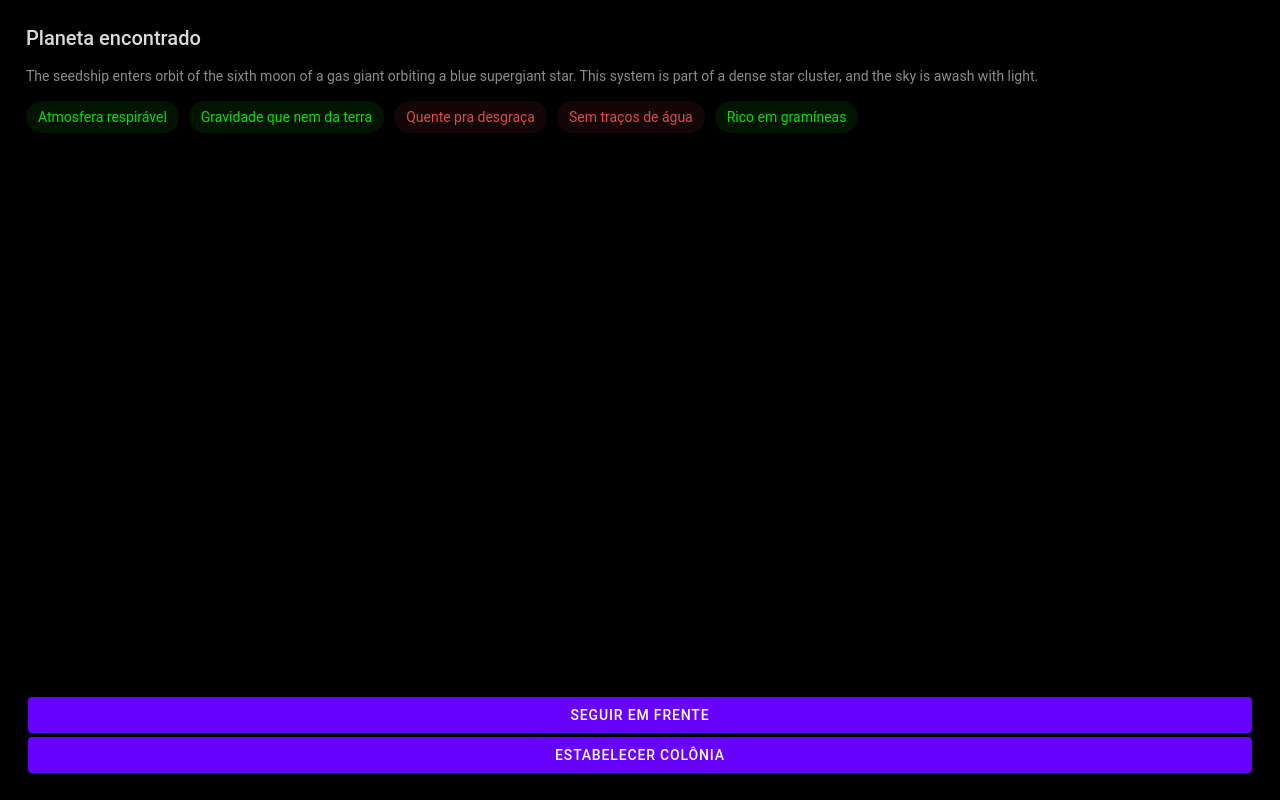
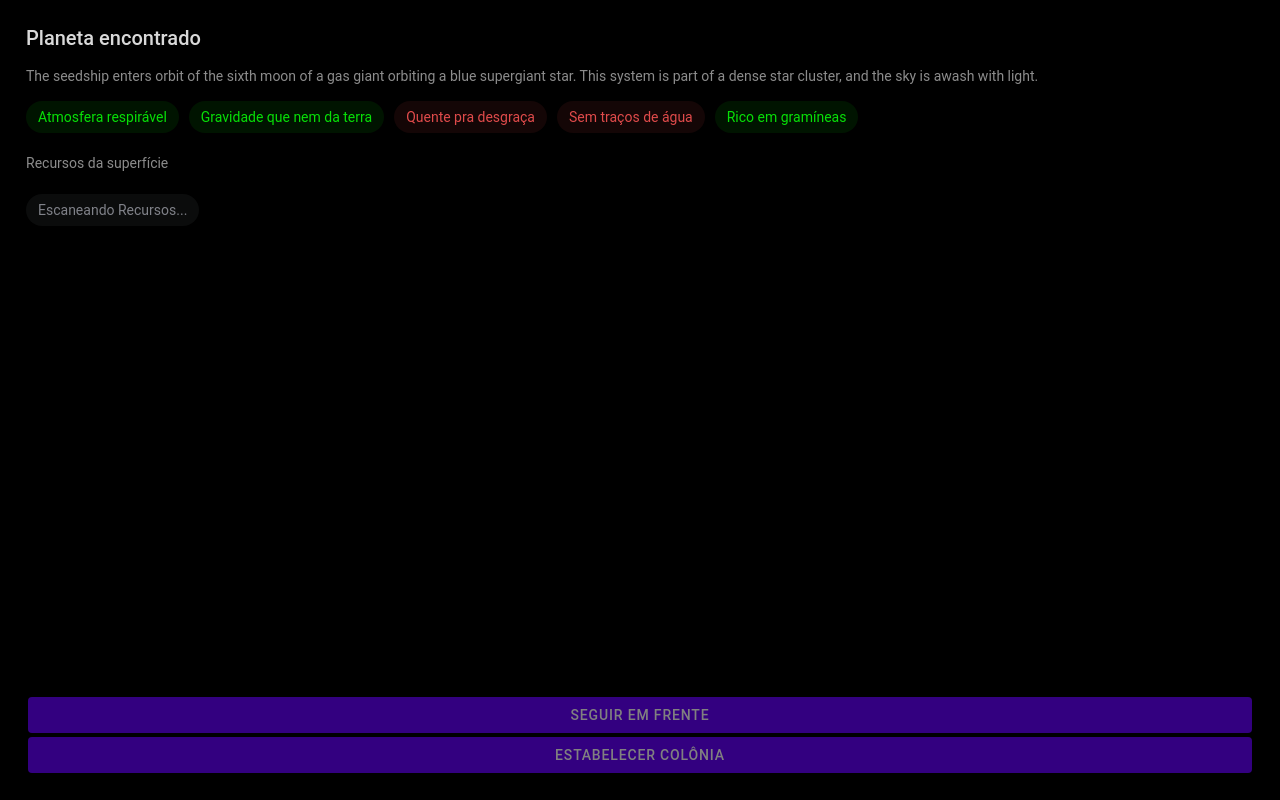
Before and after one commit to jlcarvalho/seedsheep, a React (Create React App) app: page /game in a window 1280 px wide. Both pictures are taken after a click on the element "BUSCAR PLANETA". Built offline with nearby package versions, Linux system fonts and the light colour scheme.

Commit message:
Adiciona funcionalidade de Recursos da superfície

```diff
--- a/src/Game.js
+++ b/src/Game.js
@@ -7,6 +7,7 @@ import {
  import get from "lodash/get";
  import pick from "lodash/pick";
  import sample from "lodash/sample";
+ import sampleSize from "lodash/sampleSize";
 
 import ResourcesInfo from "./components/ResourcesInfo";
 import Intro from "./components/Intro";
@@ -17,21 +18,20 @@ import FinaleMessage from "./components/FinaleMessage";
 
 import planetStats from "./data/planetStats";
 import randomIncidents from "./data/randomIncidents";
+import surfaceFeatures from "./data/surfaceFeatures";
 
 import { getRandomNumberBetween } from "./utils";
 
 /**
  * TODO
  *
- * - Criar história do jogo
- * - Remover <ResourcesInfo /> de dentro do <Incident /> e do <IncidentMessage />
- * - Implementar features
- * - Implementar settlementIncident
- * - Implementar nível tecnológico (?)
- * - Implementar nível cultural (?)
- * - Implementar share no final do jogo
- * - Implementar continuar jogo
- * - Implementar highscores
+ * - Criar história do jogo (1.0)
+ * - Implementar features (1.0)
+ * - Implementar continuar jogo (1.0)
+ * - Implementar highscores (1.0)
+ * - Implementar share no final do jogo (2.0)
+ * - Implementar settlementIncident (2.0)
+ * - Remover <ResourcesInfo /> de dentro do <Incident /> e do <IncidentMessage /> (2.0)
  */
 
 const initialState = {
@@ -114,7 +114,7 @@ const Game = () => {
             scanners[key] = sample(planetStats[key]);
             return scanners;
           }, {}),
-          features: []
+          features: sampleSize(surfaceFeatures, getRandomNumberBetween(1, 3))
         },
         planetsVisited: state.planetsVisited + 1,
         eventType: "planet"
--- /dev/null
+++ b/src/components/FeaturesResults.js
@@ -0,0 +1,36 @@
+import React, { useEffect, useState } from "react";
+import {
+  IonChip,
+ } from "@ionic/react";
+
+import { getRandomNumberBetween, getColorFromQuality } from "../utils";
+
+export const FeaturesResults = ({ label, features, onVisible = () => {} }) => {
+  const [visible, setVisible] = useState(false);
+
+  useEffect(() => {
+    const showResult = () => {
+      setVisible(true);
+      onVisible();
+    }
+
+    const timer = setTimeout(
+      showResult,
+      getRandomNumberBetween(500, 1500)
+    );
+
+    return () => clearTimeout(timer);
+  }, [onVisible]);
+
+  return visible
+    ?
+      features.map((feature, index) =>
+        <IonChip
+          key={index}
+          color={getColorFromQuality(feature.quality)}
+        >
+          {feature.name}
+        </IonChip>
+      )
+    : <IonChip color="medium">Escaneando {label}...</IonChip>
+};
--- a/src/components/PlanetFound.js
+++ b/src/components/PlanetFound.js
@@ -1,24 +1,45 @@
-import React, { useState } from "react";
+import React, { Component } from "react";
+import styled from "styled-components";
 import {
   IonButton,
   IonCardHeader,
   IonCardTitle,
+  IonText,
  } from "@ionic/react";
+ import isEqual from "lodash/isEqual";
 
 import { ButtonGroup, Card, CardContent } from "./common/Card";
 import { ScannerResults } from "./ScannerResults";
+import { FeaturesResults } from "./FeaturesResults";
 
-export default ({ planet, scanners, onMoveOn, onColonize }) => {
-  const [visible, setVisible] = useState({
+const SurfaceFeatureTitle = styled(IonText)`
+  margin: 16px 0;
+  font-size: 14px;
+`;
+
+export default class PlanetFound extends Component {
+  constructor(props) {
+    super(props);
+
+    this.state = {
       atmosphere: false,
       gravity: false,
       temperature: false,
       water: false,
-  });
+      features: false,
+    }
+  }
 
-  const buttonsEnabled = Object.values(visible).every(value => value);
+  shouldComponentUpdate(nextProps, nextState) {
+    return !isEqual(this.state, nextState);
+  }
 
-  return <Card>
+  render() {
+    const { planet, scanners, onMoveOn, onColonize } = this.props;
+    const buttonsEnabled = Object.values(this.state).every(value => value);
+
+    return (
+      <Card>
         <IonCardHeader>
           <IonCardTitle>
             Planeta encontrado
@@ -30,7 +51,17 @@ export default ({ planet, scanners, onMoveOn, onColonize }) => {
             <ScannerResults
               scanners={scanners}
               planet={planet}
-          onVisible={(key) => setVisible((state) => ({ ...state, [key]: true }))}
+              onVisible={(key) => this.setState({ ...this.state, [key]: true })}
+            />
+          </div>
+          <SurfaceFeatureTitle>
+            Recursos da superfície
+          </SurfaceFeatureTitle>
+          <div>
+            <FeaturesResults
+              features={planet.features}
+              label="Recursos"
+              onVisible={() => this.setState({ ...this.state, features: true })}
             />
           </div>
           <ButtonGroup>
@@ -41,4 +72,6 @@ export default ({ planet, scanners, onMoveOn, onColonize }) => {
           </ButtonGroup>
         </CardContent>
       </Card>
+    )
+  }
 };
--- a/src/data/surfaceFeatures.js
+++ b/src/data/surfaceFeatures.js
@@ -1 +1,30 @@
-export default [];
+export default [
+  {
+    name: "Geologia instável",
+    planetNames: [],
+    quality: "mediocre",
+    finale: value =>
+      `Terremotos bla bla bla bla...`
+  },
+  {
+    name: "Sociedade alienígina carnívora",
+    planetNames: [],
+    quality: "bad",
+    finale: value =>
+      `Sociedade alienígina carnívora bla bla bla bla...`
+  },
+  {
+    name: "Sociedade alienígina vegana",
+    planetNames: [],
+    quality: "good",
+    finale: value =>
+      `Sociedade alienígina vegana bla bla bla bla...`
+  },
+  {
+    name: "Possíveis predadores",
+    planetNames: ["Jumanji"],
+    quality: "good",
+    finale: value =>
+      `Animais alieníginas selvagens bla bla bla bla...`
+  }
+];
```
Lines whose indentation alone changed are shown as unchanged.
